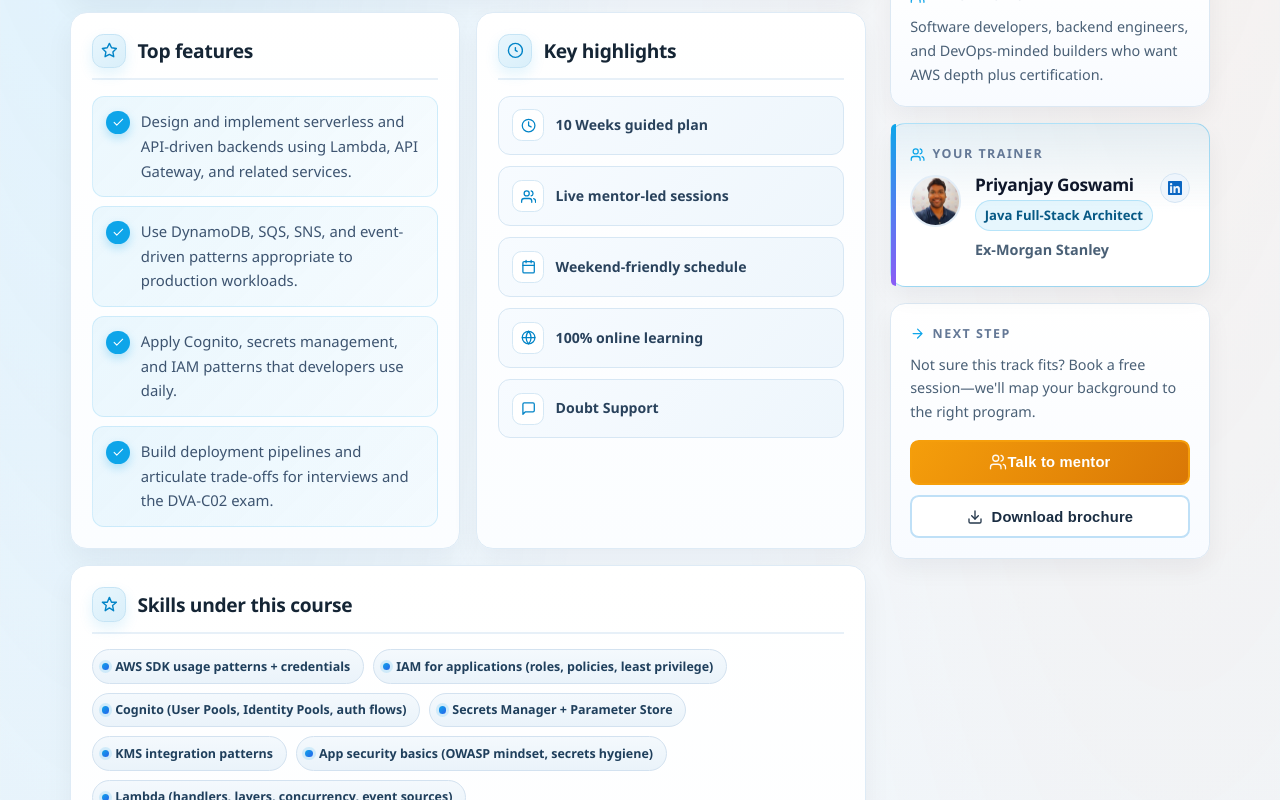
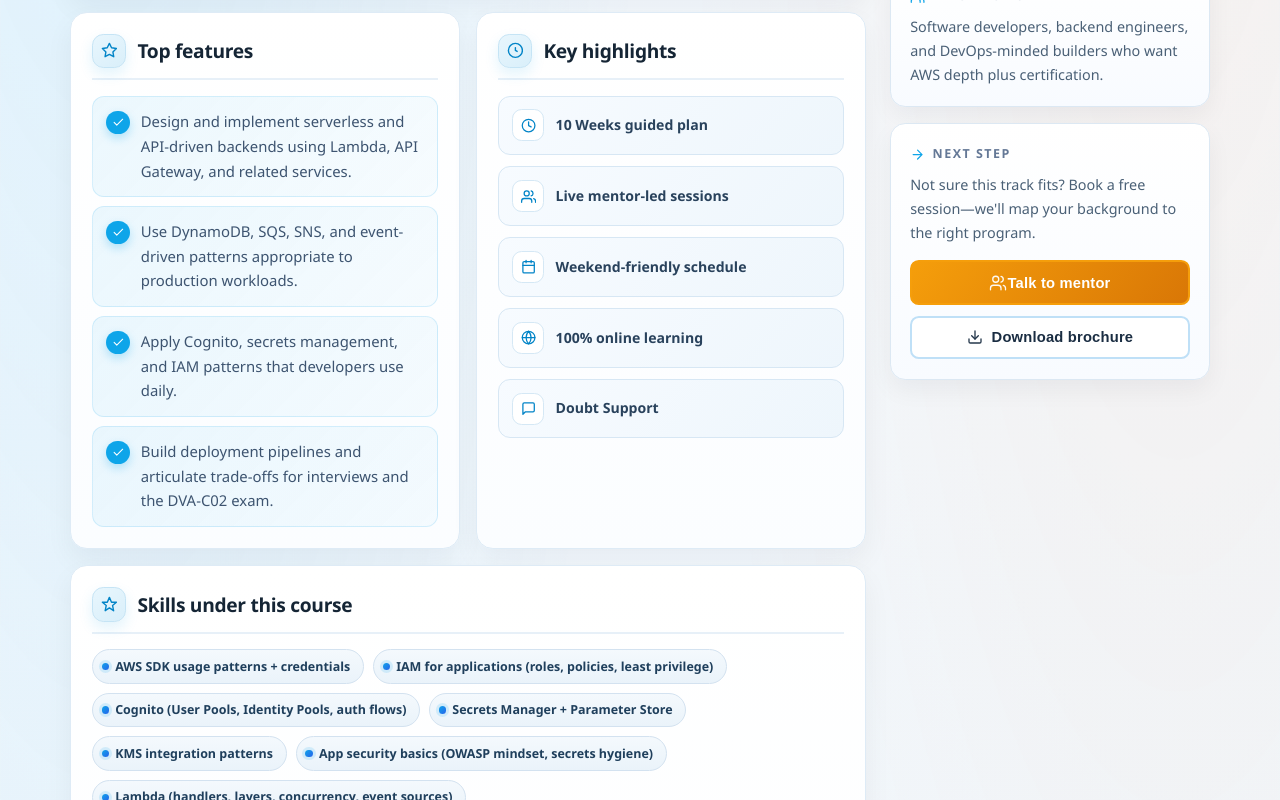
Before and after one commit to qualtechsoftware/thelogicscalewebsite, a Next.js app: page /programs/aws-certified-developer-associate in a window 1280 px wide. Shown: the part 920-1720 px from the top of the page. Built offline with nearby package versions, Linux system fonts and the light colour scheme.

Commit message:
removed trainer details

```diff
--- a/src/app/programs/[slug]/page.tsx
+++ b/src/app/programs/[slug]/page.tsx
@@ -26,7 +26,6 @@ import {
   careerSupportSteps,
   courseCatalog,
   getCourseBySlug,
-  instructors,
   placedCompanyLogos
 } from "@/app/homeContent";
 
@@ -57,7 +56,6 @@ export default async function ProgramDetailPage({ params }: Props) {
   const { slug } = await params;
   const course = getCourseBySlug(slug);
   if (!course) notFound();
-  const leadMentor = instructors[0];
   const isAws = course.badge.toLowerCase().includes("aws");
   const providerLabel = isAws ? "Amazon Web Services" : "Spring Framework";
   const providerLogo = isAws
@@ -1299,34 +1297,6 @@ export default async function ProgramDetailPage({ params }: Props) {
               </h3>
               <p className="course-detail-card-text">{course.audience}</p>
             </div>
-            <div className="course-detail-card course-detail-mentor-card-wrap">
-              <h3 className="course-detail-card-title">
-                <IconAudience className="course-detail-card-title-icon" />
-                Your Trainer
-              </h3>
-              <div className="course-detail-mentor-card">
-                <a
-                  href={leadMentor.linkedin}
-                  target="_blank"
-                  rel="noopener noreferrer"
-                  className="course-detail-mentor-linkedin-icon"
-                  aria-label={`${leadMentor.name} LinkedIn profile`}
-                >
-                  <svg viewBox="0 0 24 24" width="14" height="14" fill="currentColor" aria-hidden="true">
-                    <path d="M20.447 20.452h-3.554v-5.569c0-1.328-.027-3.037-1.852-3.037-1.853 0-2.136 1.445-2.136 2.939v5.667H9.351V9h3.414v1.561h.046c.477-.9 1.637-1.85 3.37-1.85 3.601 0 4.267 2.37 4.267 5.455v6.286zM5.337 7.433a2.062 2.062 0 01-2.063-2.065 2.064 2.064 0 112.063 2.065zm1.782 13.019H3.555V9h3.564v11.452zM22.225 0H1.771C.792 0 0 .774 0 1.729v20.542C0 23.227.792 24 1.771 24h20.451C23.2 24 24 23.227 24 22.271V1.729C24 .774 23.2 0 22.222 0h.003z" />
-                  </svg>
-                </a>
-                {/* eslint-disable-next-line @next/next/no-img-element */}
-                <img src={leadMentor.photo} alt={leadMentor.name} className="course-detail-mentor-photo" />
-                <div className="course-detail-mentor-meta">
-                  <p className="course-detail-mentor-name">{leadMentor.name}</p>
-                  <p className="course-detail-card-text course-detail-mentor-role">
-                    <span className="course-detail-mentor-role-pill">{leadMentor.role}</span>
-                    <span className="course-detail-mentor-role-company">{leadMentor.company}</span>
-                  </p>
-                </div>
-              </div>
-            </div>
             <div className="course-detail-card course-detail-card-cta">
               <h3 className="course-detail-card-title">
                 <IconNext className="course-detail-card-title-icon" />
--- a/src/components/Footer.tsx
+++ b/src/components/Footer.tsx
@@ -18,7 +18,6 @@ export default function Footer() {
             <p className="site-footer-heading">Learn</p>
             <ul>
               <li><a href="/courses">Programs</a></li>
-              <li><a href="/#mentors">Trainers</a></li>
               <li><a href="/#hiring-partners">Hiring Partners</a></li>
               <li><a href="/about">About us</a></li>
             </ul>
```
Also changed, not shown: src/components/HomePage.tsx (+1 -48 lines).
